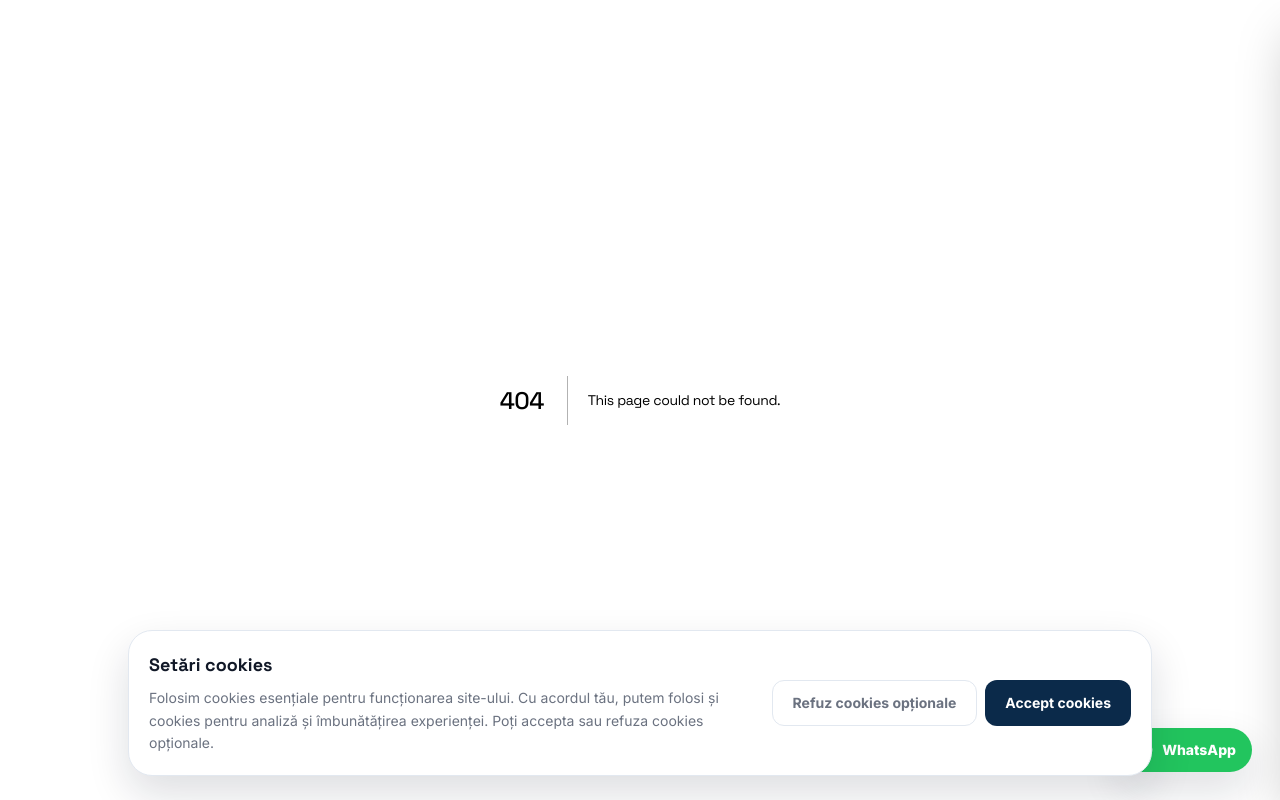
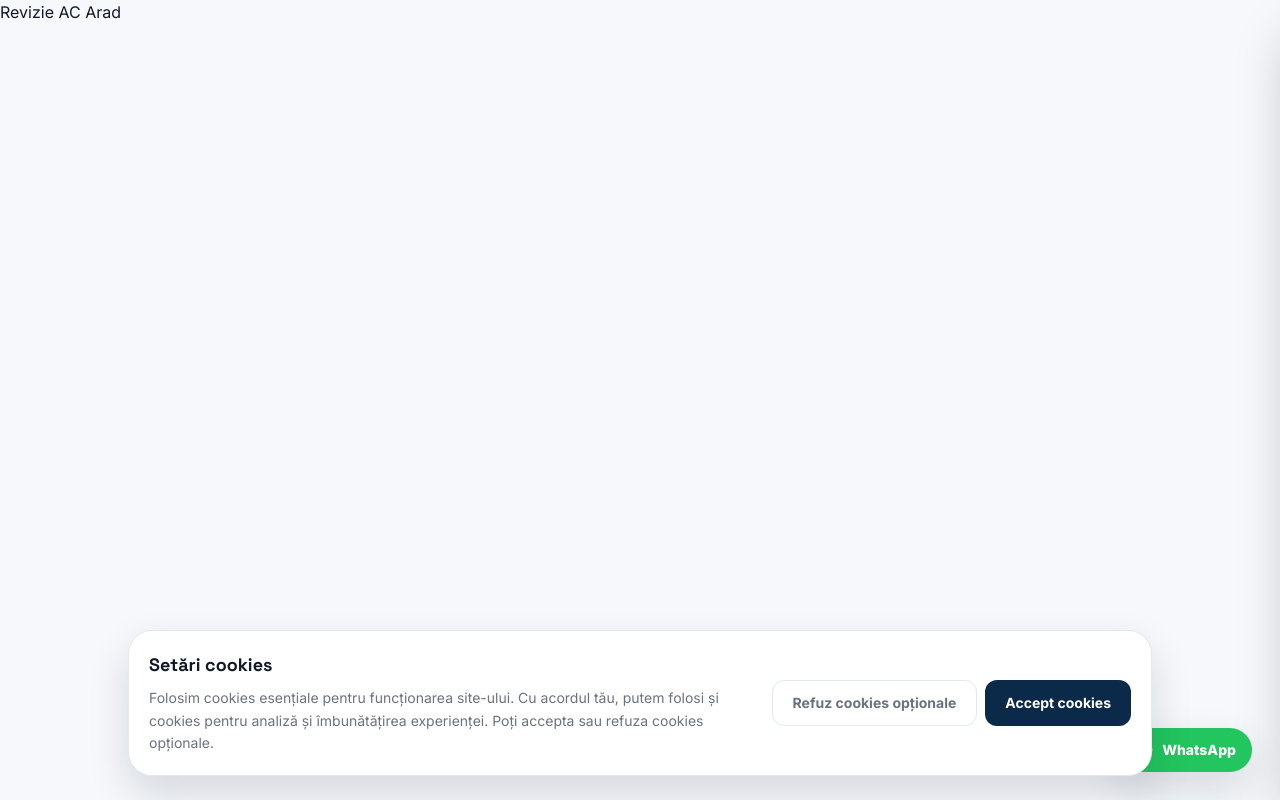
Before and after one commit to protermarad-hash/pro-term-web, a Next.js app: page /servicii/revizie-ac-arad in a window 1280 px wide. Before the commit this address had no page. Built offline with nearby package versions, Linux system fonts and the light colour scheme.

Commit message:
Add Arad AC maintenance page

```diff
--- /dev/null
+++ b/src/app/servicii/revizie-ac-arad/page.tsx
@@ -0,0 +1,3 @@
+export default function Page() {
+  return <main>Revizie AC Arad</main>;
+}
```
